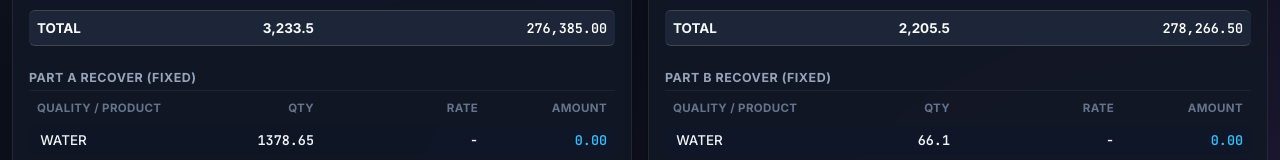
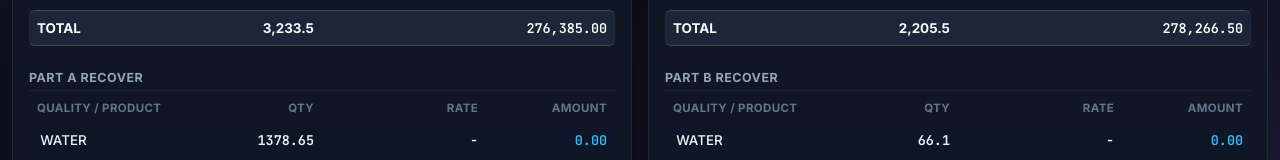
Before and after one commit to bhavarth007/calc-studio, a React (Vite) app: page / in a window 1280 px wide. Shown: the part 496-656 px from the top of the page. Built offline with nearby package versions, Linux system fonts and the light colour scheme.

Commit message:
Make Part A and Part B Recover tables editable

```diff
--- a/src/components/CalculationForm.tsx
+++ b/src/components/CalculationForm.tsx
@@ -208,15 +208,18 @@ export const CalculationForm: React.FC = () => {
               canAddDelete={isEditMode}
             />
 
-            {/* Part A Recover Table (Fixed / Non-editable / No Add & Delete) */}
+            {/* Part A Recover Table (Editable in Edit Mode) */}
             <ProductTable
-              title="Part A Recover (Fixed)"
+              title="Part A Recover"
               rows={data.partA.recovery}
               amounts={result.partA.recoveryAmounts}
               totalQty={result.partA.recoverTotalQty}
               totalAmount={result.partA.recoverTotalAmount}
-              isEditable={false}
-              canAddDelete={false}
+              onUpdateRow={(id, field, val) => handleUpdateRow('partA', 'recovery', id, field, val)}
+              onAddRow={() => handleAddRow('partA', 'recovery')}
+              onDeleteRow={(id) => handleDeleteRow('partA', 'recovery', id)}
+              isEditable={isEditMode}
+              canAddDelete={isEditMode}
             />
           </section>
 
@@ -240,15 +243,18 @@ export const CalculationForm: React.FC = () => {
               canAddDelete={isEditMode}
             />
 
-            {/* Part B Recover Table (Fixed / Non-editable / No Add & Delete) */}
+            {/* Part B Recover Table (Editable in Edit Mode) */}
             <ProductTable
-              title="Part B Recover (Fixed)"
+              title="Part B Recover"
               rows={data.partB.recovery}
               amounts={result.partB.recoveryAmounts}
               totalQty={result.partB.recoverTotalQty}
               totalAmount={result.partB.recoverTotalAmount}
-              isEditable={false}
-              canAddDelete={false}
+              onUpdateRow={(id, field, val) => handleUpdateRow('partB', 'recovery', id, field, val)}
+              onAddRow={() => handleAddRow('partB', 'recovery')}
+              onDeleteRow={(id) => handleDeleteRow('partB', 'recovery', id)}
+              isEditable={isEditMode}
+              canAddDelete={isEditMode}
             />
           </section>
         </div>
```
